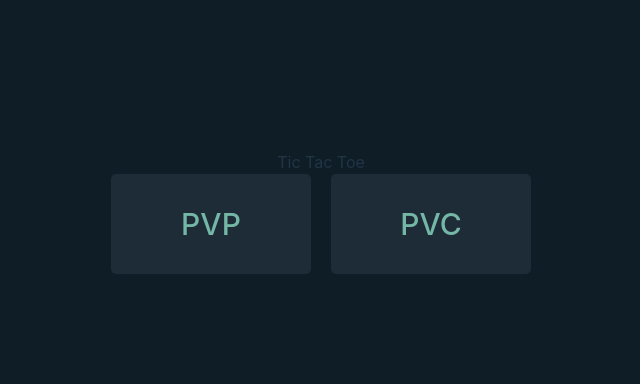
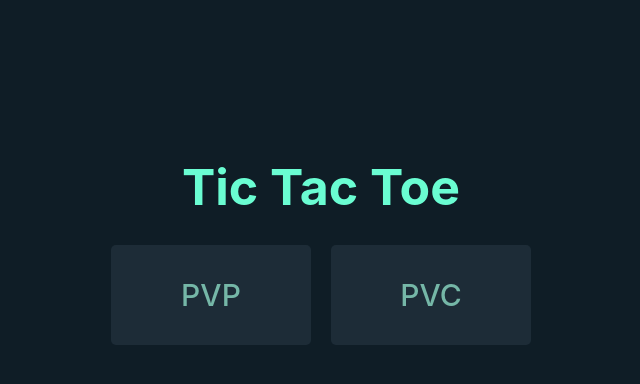
Before and after one commit to gulama2008/tic-tac-toe-play-with-computer, a React (Vite) app: page / in a window 1280 px wide. Shown: the top 384 px of the page, without its empty margins (319-959 px from the left). Built offline with nearby package versions, Linux system fonts and the light colour scheme.

Commit message:
adds styles and new game funtion

```diff
--- a/src/App.css
+++ b/src/App.css
@@ -42,3 +42,10 @@
 .read-the-docs {
   color: #888;
 }
+
+.header{
+  font-size: 50px;
+  font-weight: 700;
+  color: #6afdd2;
+  margin-bottom: 20px;
+}
--- a/src/App.tsx
+++ b/src/App.tsx
@@ -7,7 +7,7 @@ function App() {
 
   return (
     <GameContextProvider>
-      <div>Tic Tac Toe</div>
+      <div className='header'>Tic Tac Toe</div>
       <GameOptionsContainer/>
     </GameContextProvider>
   )
--- a/src/components/GameFinishOptions/GameFinishOptions.tsx
+++ b/src/components/GameFinishOptions/GameFinishOptions.tsx
@@ -28,7 +28,12 @@ const GameFinishOptions = () => {
         setGridValues(arr)
     }
     const handleNewGame=() => {
-
+        let arr = new Array(9).fill(" ");
+        setGridValues(arr);
+        setIsOWon(false);
+        setIsXWon(false);
+        setIsFinish(false);
+        setIsXTurn(true);
     }
     return (
       <div className={styles.container}>
--- a/src/index.css
+++ b/src/index.css
@@ -49,6 +49,7 @@ button {
 }
 button:hover {
   border-color: #646cff;
+  color: #6afdd2;
 }
 button:focus,
 button:focus-visible {
```
